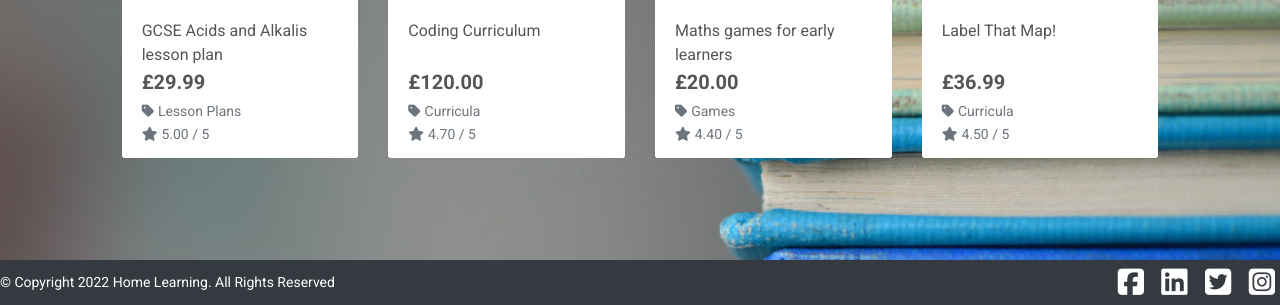
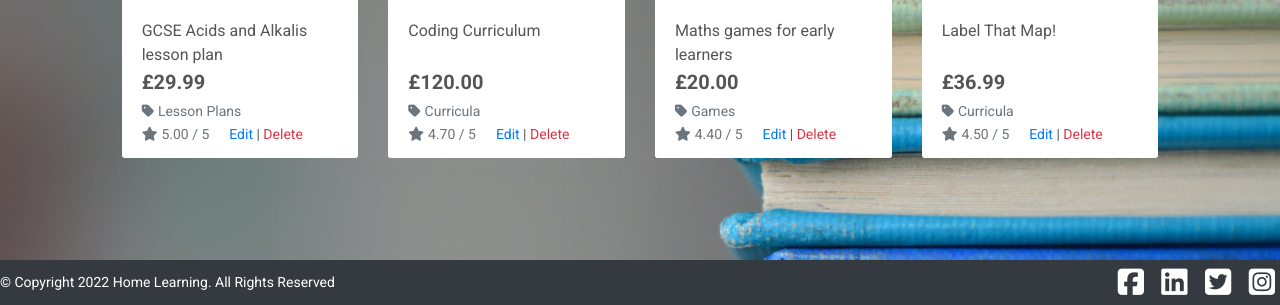
Before and after one commit to Sarah-LB/HomeLearning, a Django app: page /products/ in a window 1280 px wide. Shown: the part 934-1239 px from the top of the page. Run offline with Django 3.2, Linux system fonts and the light colour scheme; the visitor is signed in with stand-in values (Sample User, id 1); data comes from the database, SQL or seed files in the repository; some libraries are stand-ins or nearby versions; some web fonts are replaced.

Commit message:
add the delete product functionality for product admin

```diff
--- a/products/templates/products/product_detail.html
+++ b/products/templates/products/product_detail.html
@@ -41,6 +41,12 @@
                         <small class="text-muted"><i class="fas fa-star mr-1"></i>{{ product.rating }} / 5</small>
                     {% else %}
                         <small class="text-muted">No Rating</small>
+                    {% endif %}
+                    {% if request.user.is_superuser %}
+                        <small class="ml-3">
+                            <a href="{% url 'edit_product' product.id %}">Edit</a> |
+                            <a class="text-danger" href="{% url 'delete_product' product.id %}">Delete</a>
+                        </small>
                     {% endif %}
                     <p class="mt-3">{{ product.description }}</p>
                     <form class="form" action="{% url 'add_to_bag' product.id %}" method="POST">
--- a/products/templates/products/products.html
+++ b/products/templates/products/products.html
@@ -97,6 +97,12 @@
                                             {% else %}
                                                 <small class="text-muted">No Rating</small>
                                             {% endif %}
+                                            {% if request.user.is_superuser %}
+                                            <small class="ml-3">
+                                                <a href="{% url 'edit_product' product.id %}">Edit</a> |
+                                                <a class="text-danger" href="{% url 'delete_product' product.id %}">Delete</a>
+                                            </small>
+                                            {% endif %}
                                         </div>
                                     </div>
                                 </div>
--- a/products/urls.py
+++ b/products/urls.py
@@ -6,4 +6,5 @@ urlpatterns = [
     path('<int:product_id>/', views.product_detail, name="product_detail"),
     path('add/', views.add_product, name="add_product"),
     path('edit/<int:product_id>/', views.edit_product, name='edit_product'),
+    path('delete/<int:product_id>/', views.delete_product, name='delete_product'),
 ]
--- a/products/views.py
+++ b/products/views.py
@@ -75,9 +75,9 @@ def add_product(request):
     if request.method == 'POST':
         form = ProductForm(request.POST, request.FILES)
         if form.is_valid():
-            form.save()
+            product = form.save()
             messages.success(request, 'Successfully added product!')
-            return redirect(reverse('add_product'))
+            return redirect(reverse('product_detail', args=[product.id]))
         else:
             messages.error(request, 'Failed to add product. Please ensure the form is valid.')
     else:
@@ -113,3 +113,11 @@ def edit_product(request, product_id):
     }
 
     return render(request, template, context)
+
+
+def delete_product(request, product_id):
+    """ Delete a product from the store """
+    product = get_object_or_404(Product, pk=product_id)
+    product.delete()
+    messages.success(request, 'Product deleted!')
+    return redirect(reverse('products'))
```
